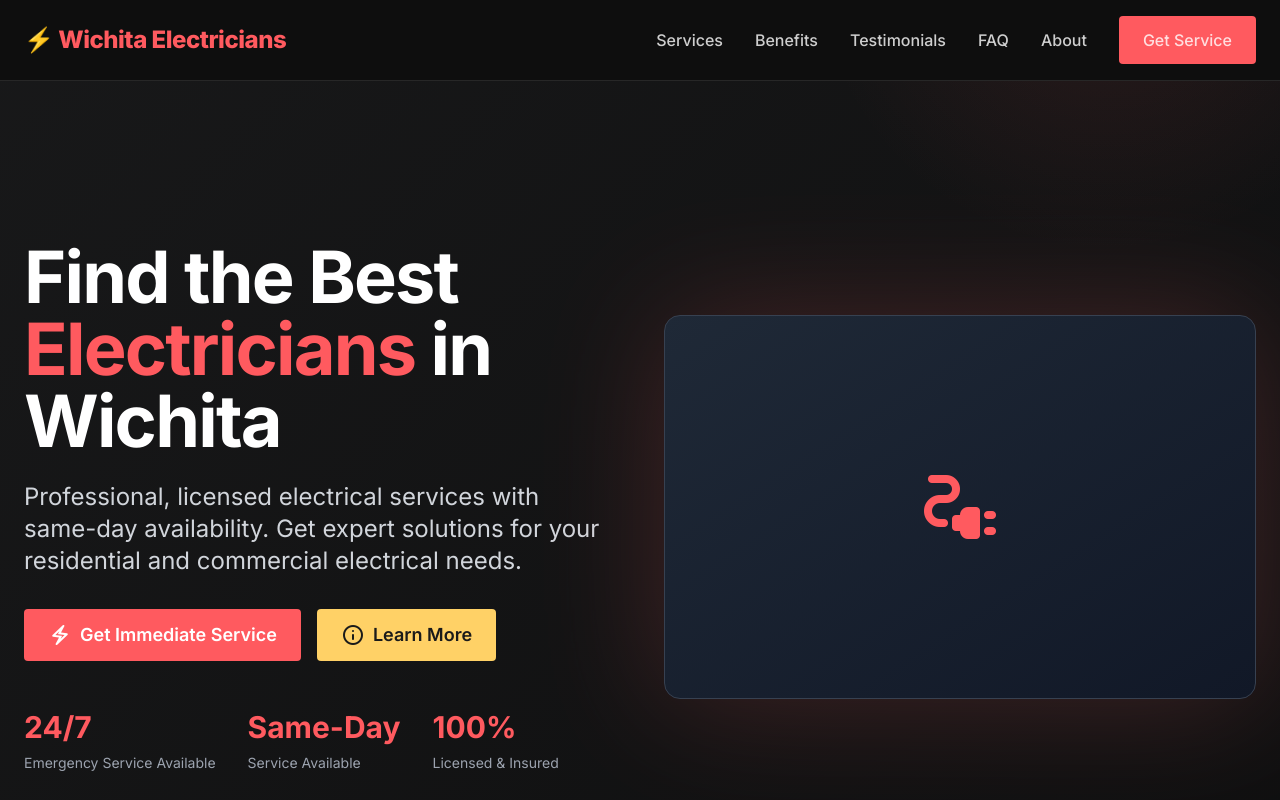
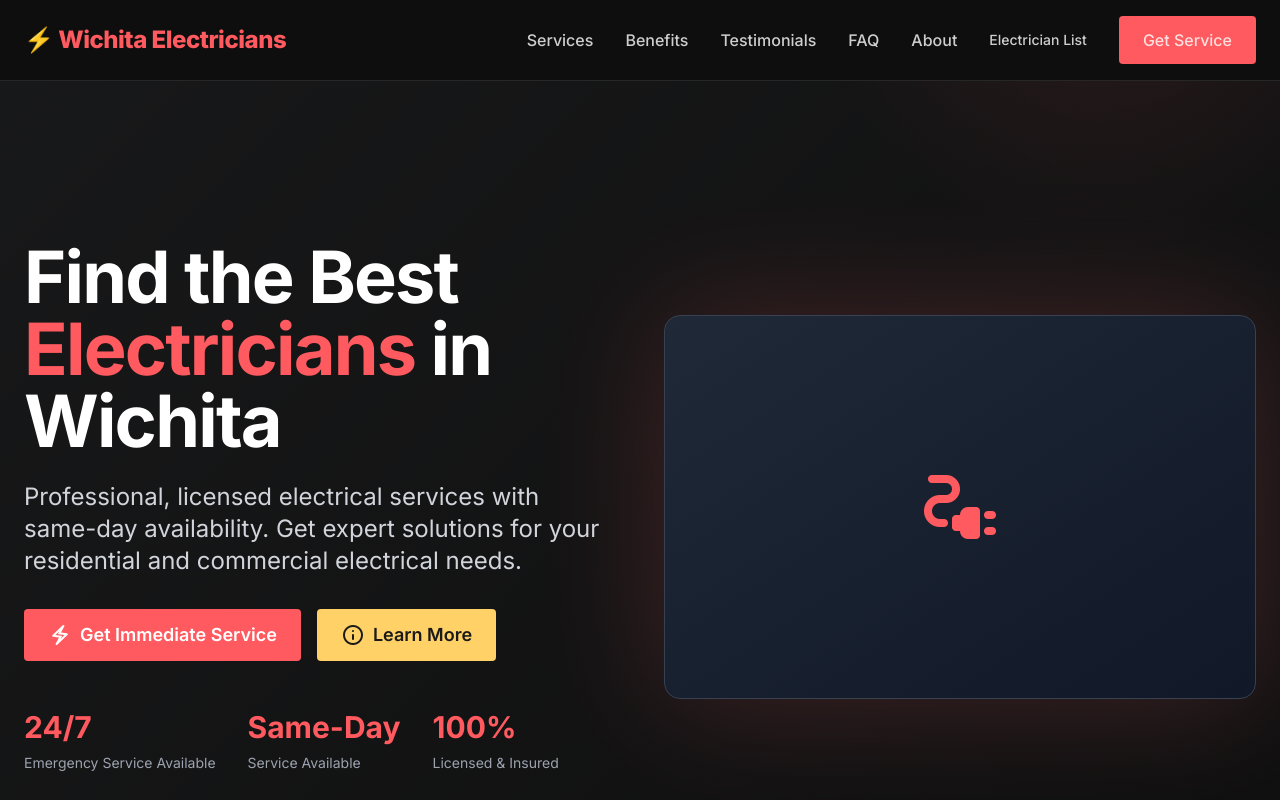
Before and after one commit to UnkleFrank/wichita-area-electricians-2025-12-10-2gxkh, a plain HTML site: page index.html in a window 1280 px wide. Shown: the top 800 px of the page. Drawn offline with nearby package versions, Linux system fonts and the light colour scheme.

Commit message:
Update navigation to include electrician-list.html

```diff
--- a/index.html
+++ b/index.html
@@ -362,6 +362,7 @@
                 <a href="#testimonials">Testimonials</a>
                 <a href="#faq">FAQ</a>
                 <a href="#about">About</a>
+                <a href="electrician-list.html" class="text-gray-400 hover:primary-accent transition-colors duration-300 text-sm">Electrician List</a>
                 <a href="https://electricians.wichita-area.com" class="btn-primary">Get Service</a>
             </div>
             <button class="mobile-menu-button" aria-label="Toggle mobile menu">
@@ -374,6 +375,7 @@
             <a href="#testimonials">Testimonials</a>
             <a href="#faq">FAQ</a>
             <a href="#about">About</a>
+            <a href="electrician-list.html" class="text-gray-400 hover:primary-accent transition-colors duration-300 text-sm">Electrician List</a>
             <a href="https://electricians.wichita-area.com" class="btn-primary w-full justify-center">Get Service</a>
         </div>
     </header>
@@ -1006,6 +1008,7 @@
                         <a href="privacy.html" class="text-gray-400 hover:primary-accent transition-colors duration-300 text-sm">Privacy Policy</a>
                         <a href="terms.html" class="text-gray-400 hover:primary-accent transition-colors duration-300 text-sm">Terms of Service</a>
                         <a href="blog.html" class="text-gray-400 hover:primary-accent transition-colors duration-300 text-sm">Blog</a>
+                        <a href="electrician-list.html" class="text-gray-400 hover:primary-accent transition-colors duration-300 text-sm">Electrician List</a>
                     </div>
                 </div>
             </div>
```
